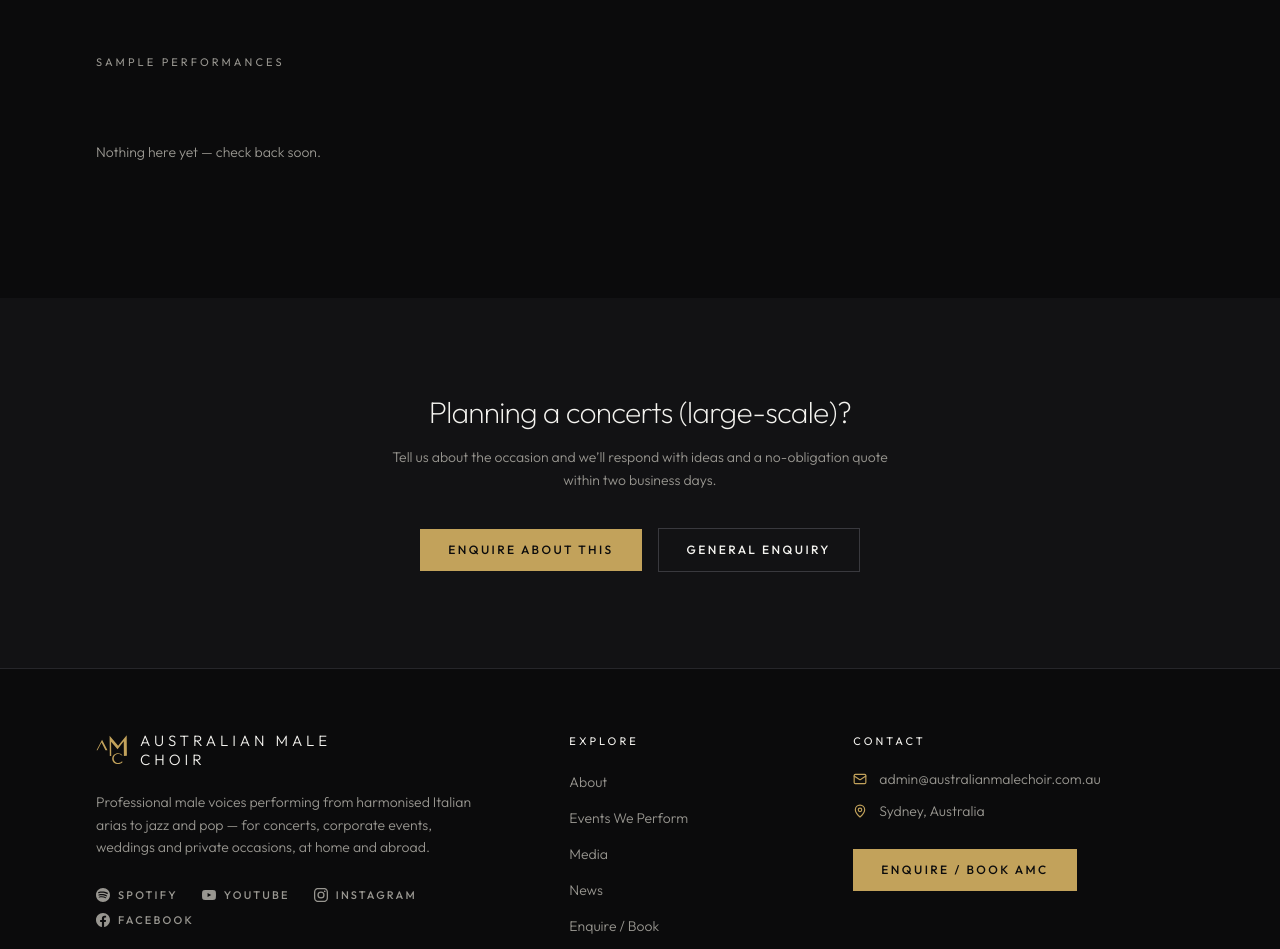
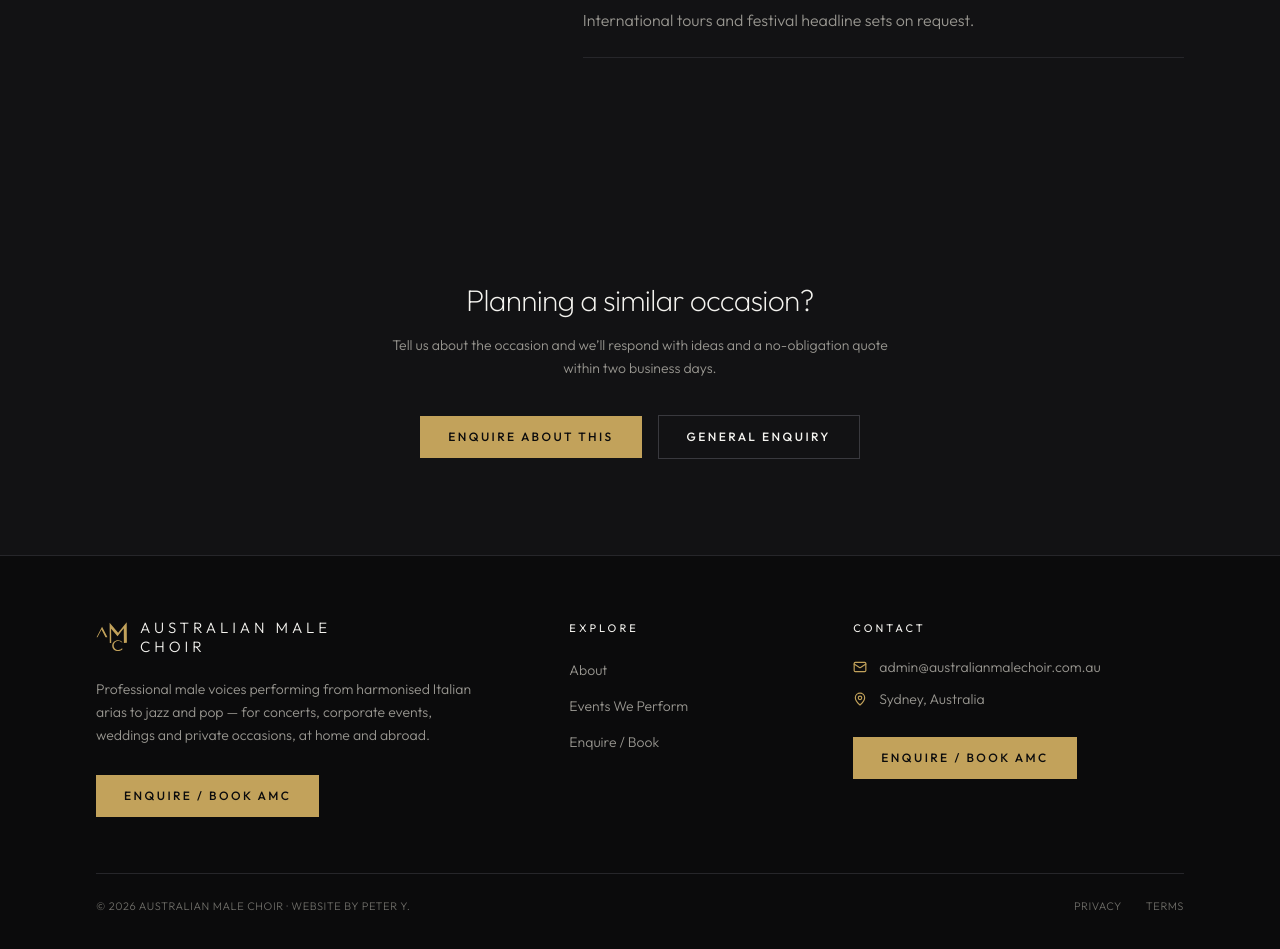
Before and after one commit to PYastreboff/AMC-Website, a React (Vite) app: page /events/concerts in a window 1280 px wide. Shown: the part 1848-2797 px from the top of the page. Built offline with nearby package versions, Linux system fonts and the light colour scheme; a web font is replaced by a local one.

Commit message:
Sima Fixes

```diff
--- a/src/App.jsx
+++ b/src/App.jsx
@@ -8,10 +8,7 @@ import OurStory from './pages/OurStory'
 import Repertoire from './pages/Repertoire'
 import Events from './pages/Events'
 import EventType from './pages/EventType'
-import Media from './pages/Media'
 import Enquire from './pages/Enquire'
-import News from './pages/News'
-import NewsArticle from './pages/NewsArticle'
 import NotFound from './pages/NotFound'
 import Legal from './pages/Legal'
 
@@ -37,11 +34,8 @@ export default function App() {
             <Route path="/about/repertoire" element={<Repertoire />} />
             <Route path="/events" element={<Events />} />
             <Route path="/events/:slug" element={<EventType />} />
-            <Route path="/media" element={<Media />} />
             <Route path="/enquire" element={<Enquire />} />
             <Route path="/contact" element={<Navigate to="/enquire" replace />} />
-            <Route path="/news" element={<News />} />
-            <Route path="/news/:slug" element={<NewsArticle />} />
             <Route path="/privacy" element={<Legal section="privacy" />} />
             <Route path="/terms" element={<Legal section="terms" />} />
             <Route path="*" element={<NotFound />} />
--- a/src/data/siteData.js
+++ b/src/data/siteData.js
@@ -13,11 +13,13 @@ export const EVENT_CATEGORIES = [
     label: 'Concerts (large-scale)',
     icon: 'mic',
     image: G(60),
-    description: 'Ticketed, public concerts — large-scale performances in concert halls and festivals across Australia and overseas.',
+    description: 'Ticketed, public concerts — large-scale performances in concert halls and festivals, with orchestras or electronic production, across Australia and overseas.',
     size: 'Full chorus · 20–70 voices',
     points: [
       'Ticketed headline concerts in concert halls and festivals, from 300 to 2,000+ seats.',
       'Programmes built around a theme — opera favourites, sacred choral works, Australian classics or Christmas.',
+      'We collaborate with a range of chamber and symphony orchestras, and can assemble a project-based orchestra in an Australian city of your choice for your event.',
+      'We assemble singers for large electronic dance festivals, blending engineered vocals with live performance.',
       'Production coordinated with venue teams, from staging and lighting to where the encore lands.',
       'International tours and festival headline sets on request.',
     ],
@@ -27,27 +29,29 @@ export const EVENT_CATEGORIES = [
     label: 'Corporate Events',
     icon: 'briefcase',
     image: G(56),
-    description: 'Award nights, conferences and galas. Uplifting music tailored to your event and audience.',
+    description: 'Award nights, conferences, galas and sporting functions. Uplifting music tailored to your event and audience.',
     size: 'Compact ensemble to full choir',
     points: [
       'Award nights, conference keynotes, product launches and end-of-year galas.',
       'From fifteen-minute interludes to full showcase performances throughout the evening.',
+      'The Australian national anthem and anthems of sporting teams — performed with stadium-grade presence for launches, matches and club functions.',
       'Acoustically assured in anything from a boardroom to a grand ballroom.',
       'Client and staff entertainment that is genuinely unexpected — and photographed endlessly.',
     ],
   },
   {
     slug: 'weddings',
-    label: 'Weddings',
+    label: 'Weddings, Proposals & Engagement Parties',
     icon: 'heart',
     image: G(57),
-    description: 'Ceremonies and receptions — from intimate ceremony sets to full receptions.',
+    description: 'Ceremonies, receptions, proposals and engagement parties — from intimate ceremony sets to full receptions.',
     size: 'Octet to full ensemble · 8–50 voices',
     points: [
       'Ceremony covers — processional, signing, hymns and sacred classics.',
       'Reception sets from canapés to the first dance, reading the room at every course.',
+      'Proposal and engagement parties — golden moments, sung to order.',
       'A couple-selected songlist guided by our music director.',
-      'Weddings book 12+ months ahead — enquire early to hold your date.',
+      'Bookings recommended 12 months in advance, however our team can assemble a group of singers at short notice if required.',
     ],
   },
   {
@@ -63,13 +67,6 @@ export const EVENT_CATEGORIES = [
       'In-home, yacht, garden or venue — performed wherever the moment asks.',
       'Surprise reveals, choreographed for maximum gasp.',
     ],
-  },
-  {
-    slug: 'past',
-    label: 'Past Performances',
-    icon: 'history',
-    image: G(64),
-    description: 'A look back through recent seasons — concerts, galas, tours and community appearances from the AMC archive.',
   },
 ]
 
--- a/src/layout/Footer.jsx
+++ b/src/layout/Footer.jsx
@@ -1,22 +1,12 @@
 import { Link } from 'react-router-dom'
 import { Mail, MapPin } from 'lucide-react'
 import Logo from '../components/Logo'
-import { FacebookIcon, InstagramIcon, SpotifyIcon, YoutubeIcon } from '../components/SocialIcons'
 import { CONTACT_CITY, CONTACT_EMAIL } from '../data/siteData'
 
 const exploreLinks = [
   { label: 'About', to: '/about' },
   { label: 'Events We Perform', to: '/events' },
-  { label: 'Media', to: '/media' },
-  { label: 'News', to: '/news' },
   { label: 'Enquire / Book', to: '/enquire' },
-]
-
-const social = [
-  { label: 'Spotify', href: 'https://open.spotify.com', Icon: SpotifyIcon },
-  { label: 'YouTube', href: 'https://youtube.com', Icon: YoutubeIcon },
-  { label: 'Instagram', href: 'https://instagram.com', Icon: InstagramIcon },
-  { label: 'Facebook', href: 'https://facebook.com', Icon: FacebookIcon },
 ]
 
 export default function Footer() {
@@ -30,19 +20,8 @@ export default function Footer() {
               Professional male voices performing from harmonised Italian arias to jazz and pop —
               for concerts, corporate events, weddings and private occasions, at home and abroad.
             </p>
-            <div className="mt-7 flex flex-wrap gap-x-6 gap-y-2">
-              {social.map(({ label, href, Icon }) => (
-                <a
-                  key={label}
-                  href={href}
-                  target="_blank"
-                  rel="noreferrer noopener"
-                  className="inline-flex items-center gap-2 text-[11px] font-medium tracking-[0.2em] text-mute uppercase transition-colors hover:text-gold"
-                >
-                  <Icon size={14} />
-                  {label}
-                </a>
-              ))}
+            <div className="mt-7">
+              <Link to="/enquire" className="btn btn-gold">Enquire / Book AMC</Link>
             </div>
           </div>
 
--- a/src/layout/Navbar.jsx
+++ b/src/layout/Navbar.jsx
@@ -7,8 +7,7 @@ const navLinks = [
   { to: '/', label: 'Home' },
   { to: '/about', label: 'About' },
   { to: '/events', label: 'Events' },
-  { to: '/media', label: 'Media' },
-  { to: '/news', label: 'News' },
+  { to: '/enquire', label: 'Enquire' },
 ]
 
 export default function Navbar() {
--- a/src/pages/About.jsx
+++ b/src/pages/About.jsx
@@ -63,11 +63,8 @@ export default function About() {
 
       <section className="py-24 text-center sm:py-32">
         <div className="mx-auto w-full max-w-2xl px-5 sm:px-8">
-          <p className="headline text-2xl sm:text-3xl">Hear the choir before you book.</p>
+          <p className="headline text-2xl sm:text-3xl">Plan a performance before you book.</p>
           <div className="mt-8 flex flex-col items-center justify-center gap-4 sm:flex-row">
-            <Button to="/media" variant="line" className="w-auto">
-              Watch &amp; listen
-            </Button>
             <Button to="/enquire" className="w-auto">
               Make an enquiry
             </Button>
--- a/src/pages/EventType.jsx
+++ b/src/pages/EventType.jsx
@@ -1,11 +1,10 @@
-import { Link, useParams } from 'react-router-dom'
-import { ArrowUpRight, Calendar, MapPin } from 'lucide-react'
+import { useParams } from 'react-router-dom'
 import PageHero from '../components/PageHero'
 import SectionHeading from '../components/SectionHeading'
 import ArtPlaceholder from '../components/ArtPlaceholder'
 import { b } from '../lib/base'
 import { Button } from '../components/Button'
-import { EVENT_CATEGORIES, eventsData } from '../data/siteData'
+import { EVENT_CATEGORIES } from '../data/siteData'
 
 const bookable = new Set(['concerts', 'corporate', 'weddings', 'private'])
 
@@ -30,7 +29,6 @@ export default function EventType() {
   }
 
   const isBookable = bookable.has(cat.slug)
-  const catalogue = eventsData.filter((e) => e.category === cat.slug)
 
   return (
     <>
@@ -42,10 +40,7 @@ export default function EventType() {
 
       <section className="py-16 sm:py-24">
         <div className="mx-auto w-full max-w-6xl px-5 sm:px-8">
-          <ArtPlaceholder
-            image={catalogue[0]?.image || b('/images/gallery/1.jpg')}
-            className="aspect-[21/9]"
-          />
+          <ArtPlaceholder image={b('/images/gallery/1.jpg')} className="aspect-[21/9]" />
         </div>
       </section>
 
@@ -85,54 +80,10 @@ export default function EventType() {
         </section>
       )}
 
-      <section className="py-16 sm:py-24">
-        <div className="mx-auto w-full max-w-6xl px-5 sm:px-8">
-          <p className="label">
-            {isBookable ? 'Sample performances' : 'Recent seasons'}
-          </p>
-          <div className="mt-8">
-            {catalogue.length > 0 ? (
-              catalogue.map((e) => (
-                <article
-                  key={e.id}
-                  className="grid grid-cols-1 gap-6 border-b border-line py-8 sm:grid-cols-12 sm:items-center"
-                >
-                  <div className="sm:col-span-3">
-                    <ArtPlaceholder image={e.image} className="aspect-[4/3]" />
-                  </div>
-                  <div className="sm:col-span-7">
-                    <h2 className="headline text-xl text-ink sm:text-2xl">{e.title}</h2>
-                    <p className="mt-3 max-w-xl text-sm leading-relaxed text-mute">{e.description}</p>
-                    <div className="mt-4 flex flex-wrap items-center gap-x-6 gap-y-1 text-[11px] tracking-[0.18em] text-dim uppercase">
-                      <span className="inline-flex items-center gap-2"><Calendar size={13} className="text-gold" />{e.date}</span>
-                      <span className="inline-flex items-center gap-2"><MapPin size={13} className="text-gold" />{e.location}</span>
-                    </div>
-                  </div>
-                  <div className="flex items-center gap-5 sm:col-span-2 sm:flex-col sm:items-end sm:gap-3">
-                    {isBookable ? (
-                      <Link to={`/enquire?category=${cat.slug}`} className="btn btn-line w-auto px-5 py-2.5">
-                        Enquire
-                      </Link>
-                    ) : (
-                      <span className="text-[11px] font-medium tracking-[0.22em] text-mute uppercase">Archived</span>
-                    )}
-                    <span className="hidden items-end text-dim sm:inline-flex">
-                      <ArrowUpRight size={18} />
-                    </span>
-                  </div>
-                </article>
-              ))
-            ) : (
-              <p className="py-10 text-sm text-mute">Nothing here yet — check back soon.</p>
-            )}
-          </div>
-        </div>
-      </section>
-
       <section className="bg-bg-1 py-20 text-center sm:py-24">
         <div className="mx-auto w-full max-w-2xl px-5 sm:px-8">
           <p className="headline text-2xl sm:text-3xl">
-            {isBookable ? `Planning a ${cat.label.toLowerCase()}?` : 'Have his next performance in mind?'}
+            {isBookable ? 'Planning a similar occasion?' : 'Have another performance in mind?'}
           </p>
           <p className="mx-auto mt-4 max-w-lg text-sm leading-relaxed text-mute">
             {isBookable
--- a/src/pages/Home.jsx
+++ b/src/pages/Home.jsx
@@ -7,20 +7,12 @@ import { Button } from '../components/Button'
 import { EVENT_CATEGORIES, repertoireGenres } from '../data/siteData'
 import { CategoryIcon } from '../components/CategoryIcons'
 import { b } from '../lib/base'
-import { FacebookIcon, InstagramIcon, SpotifyIcon, YoutubeIcon } from '../components/SocialIcons'
 
 const facts = [
   { value: '50+', label: 'Professional singers on call' },
   { value: '200+', label: 'Performances delivered' },
   { value: '18', label: 'Countries performed in' },
   { value: '4', label: 'Voice sections, tenor to bass' },
-]
-
-const socials = [
-  { name: 'Spotify', Icon: SpotifyIcon, href: 'https://open.spotify.com' },
-  { name: 'YouTube', Icon: YoutubeIcon, href: 'https://youtube.com' },
-  { name: 'Instagram', Icon: InstagramIcon, href: 'https://instagram.com' },
-  { name: 'Facebook', Icon: FacebookIcon, href: 'https://facebook.com' },
 ]
 
 export default function Home() {
@@ -31,7 +23,6 @@ export default function Home() {
       <WhyBook />
       <RepertoireBand />
       <FactsBand />
-      <LatestBand />
       <CTABand />
     </>
   )
@@ -85,21 +76,6 @@ function Hero() {
         <div className="mt-10 flex flex-wrap items-center justify-center gap-4">
           <Button to="/enquire" className="w-auto">Enquire / Book AMC</Button>
           <Button to="/events" variant="line" className="w-auto">Explore performances</Button>
-        </div>
-
-        <div className="mt-12 flex items-center gap-6">
-          {socials.map(({ name, Icon, href }) => (
-            <a
-              key={name}
-              href={href}
-              target="_blank"
-              rel="noreferrer noopener"
-              aria-label={name}
-              className="text-dim transition-colors hover:text-gold"
-            >
-              <Icon size={17} />
-            </a>
-          ))}
         </div>
       </div>
 
@@ -200,8 +176,8 @@ function RepertoireBand() {
               title="Genres & repertoire"
               sub="Six signature genres, curated per audience and occasion. Each programme is rehearsed specially for your event."
             />
-            <Button to="/about/repertoire" variant="line" className="mt-10 w-auto">
-              Explore the repertoire
+            <Button to="/enquire" variant="line" className="mt-10 w-auto">
+              Enquire about our repertoire
             </Button>
           </div>
 
@@ -238,37 +214,6 @@ function FactsBand() {
   )
 }
 
-function LatestBand() {
-  const shots = [b('/images/gallery/54.jpg'), b('/images/gallery/58.jpg'), b('/images/gallery/62.jpg')]
-  return (
-    <section className="bg-bg py-24 sm:py-32">
-      <div className="mx-auto w-full max-w-6xl px-5 sm:px-8">
-        <div className="flex items-end justify-between gap-6">
-          <SectionHeading
-            title="The choir on stage"
-            sub="Performance dates are announced soon — until then, a glimpse of the sound and spirit of the choir."
-            center={false}
-            rule={false}
-          />
-          <Link to="/media" className="link-arrow hidden shrink-0 sm:inline-flex">
-            Watch &amp; listen <ArrowRight size={13} />
-          </Link>
-        </div>
-
-        <div className="mt-14 grid gap-x-10 gap-y-14 sm:grid-cols-3">
-          {shots.map((src) => (
-            <ArtPlaceholder key={src} image={src} className="aspect-[4/3]" />
-          ))}
-        </div>
-
-        <p className="mt-12 text-center text-sm text-mute">
-          No performances announced yet.
-        </p>
-      </div>
-    </section>
-  )
-}
-
 function CTABand() {
   return (
     <section className="bg-bg-1 py-24 text-center sm:py-36">
@@ -283,7 +228,6 @@ function CTABand() {
         </p>
         <div className="mt-10 flex flex-wrap items-center justify-center gap-4">
           <Button to="/enquire" className="w-auto px-10 py-4">Enquire now</Button>
-          <Button to="/media" variant="line" className="w-auto px-10 py-4">Watch &amp; listen</Button>
         </div>
       </div>
     </section>
--- a/src/pages/Media.jsx
+++ b/src/pages/Media.jsx
@@ -351,9 +351,6 @@ export default function Media() {
               <p className="label flex items-center gap-2">Video <Video size={13} className="text-gold" /></p>
               <h2 className="headline mt-4 text-2xl sm:text-3xl">In performance</h2>
             </div>
-            <Button href="https://www.youtube.com/@russianorthodoxmalechoirof9959" target="_blank" rel="noreferrer noopener" variant="ghost" className="w-auto">
-              Visit our YouTube ↗
-            </Button>
           </div>
 
           <div className="mt-14 grid gap-x-10 gap-y-14 lg:grid-cols-3">
```
Also changed, not shown: src/pages/Enquire.jsx (+8 -34 lines), src/pages/Events.jsx (+0 -13 lines).
